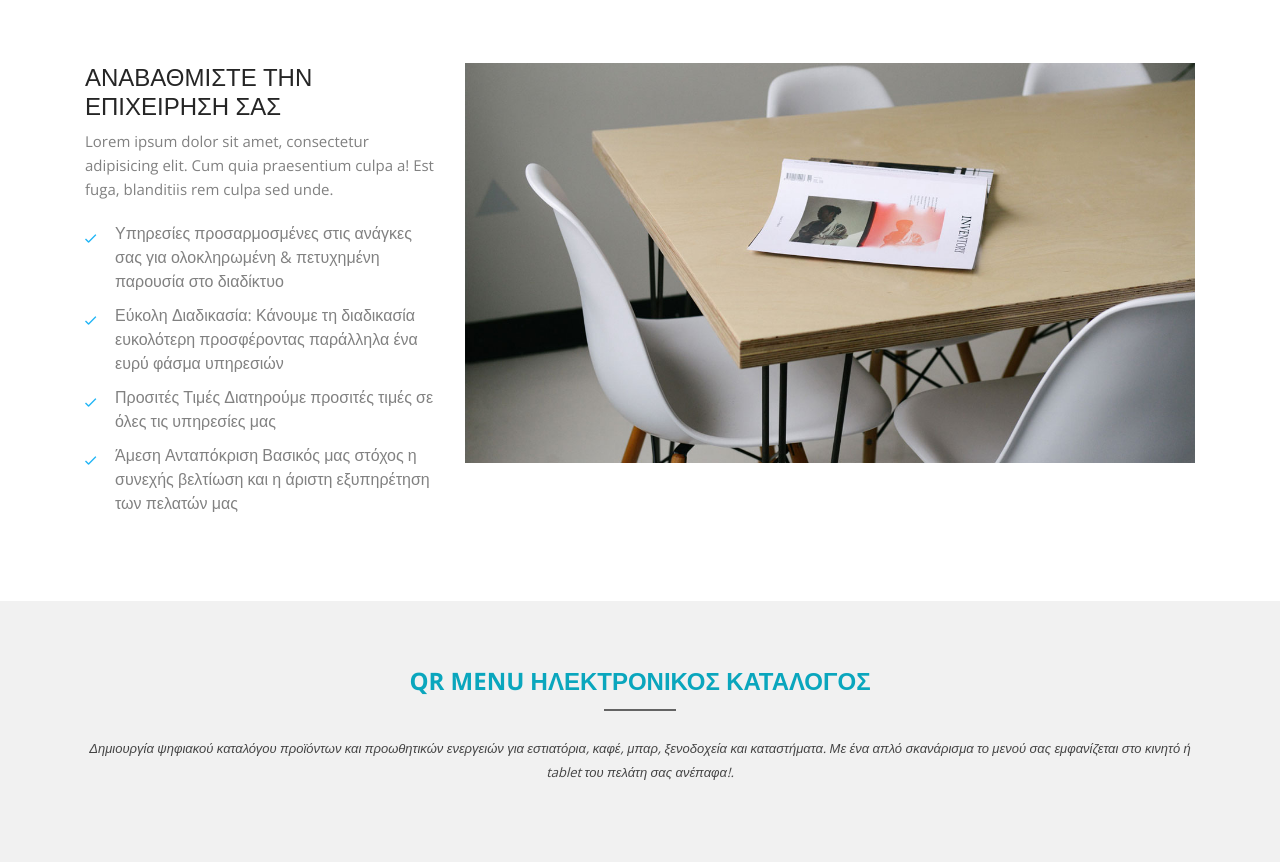
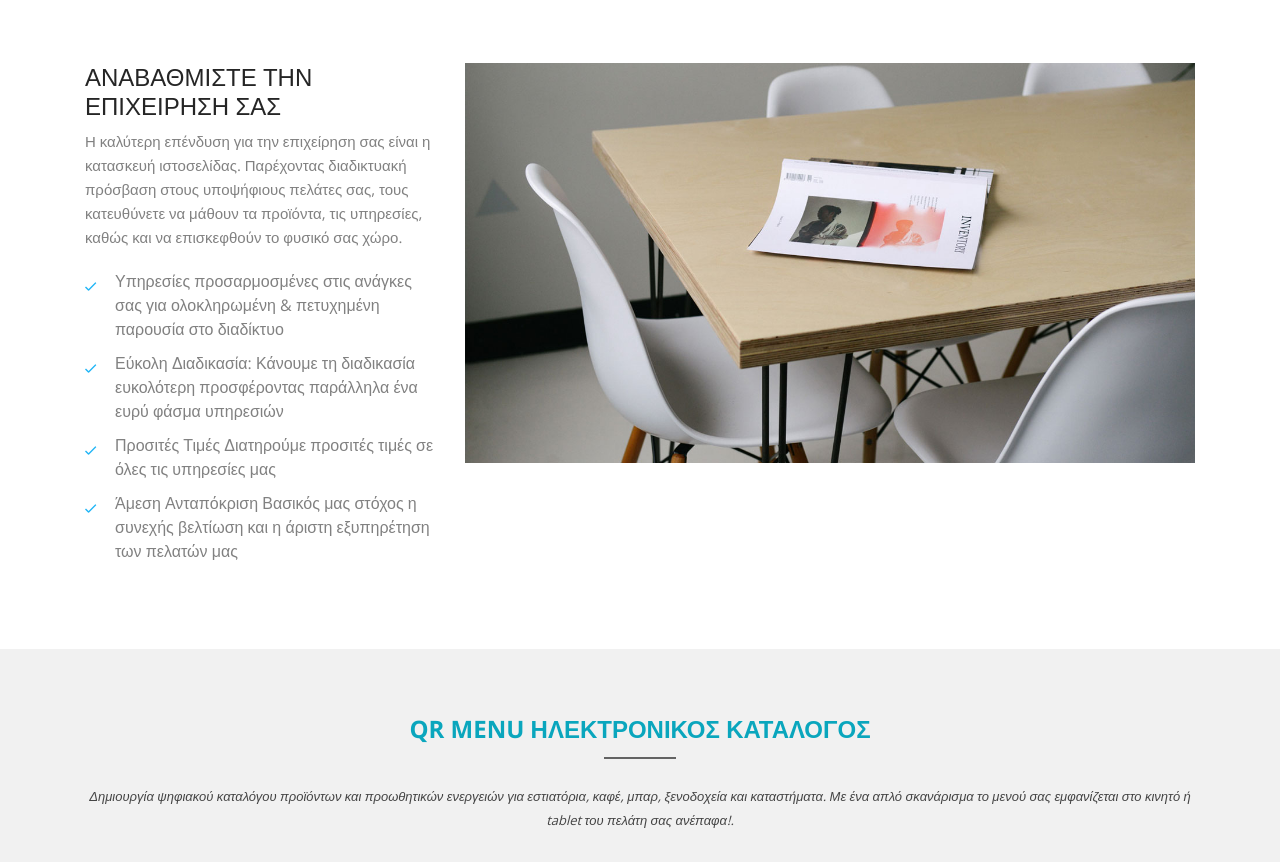
Before and after one commit to AlmondJuiceGr/TechnicianX.github.io, a plain HTML site: page index.html in a window 1280 px wide. Shown: the part 1000-1862 px from the top of the page. Drawn offline with nearby package versions, Linux system fonts and the light colour scheme; files whose address does not match are found by name.

Commit message:
origin/main

```diff
--- a/index.html
+++ b/index.html
@@ -206,8 +206,8 @@
 				<div class="col-md-4">
 					<h4>ΑΝΑΒΑΘΜΙΣΤΕ
 						ΤΗΝ ΕΠΙΧΕΙΡΗΣΗ ΣΑΣ</h4>
-					<p>Lorem ipsum dolor sit amet, consectetur adipisicing elit. Cum quia praesentium culpa a! Est fuga, blanditiis
-						rem culpa sed unde.</p>
+					<p>Η καλύτερη επένδυση για την επιχείρηση σας είναι η κατασκευή ιστοσελίδας.
+						Παρέχοντας διαδικτυακή πρόσβαση στους υποψήφιους πελάτες σας, τους κατευθύνετε να μάθουν τα προϊόντα, τις υπηρεσίες, καθώς και να επισκεφθούν το φυσικό σας χώρο.</p>
 					<ul class="list-nav">
 						<li><i class="ion-ios-checkmark-empty"></i>
 						Υπηρεσίες προσαρμοσμένες στις ανάγκες σας για ολοκληρωμένη & πετυχημένη παρουσία στο διαδίκτυο</li>
```
